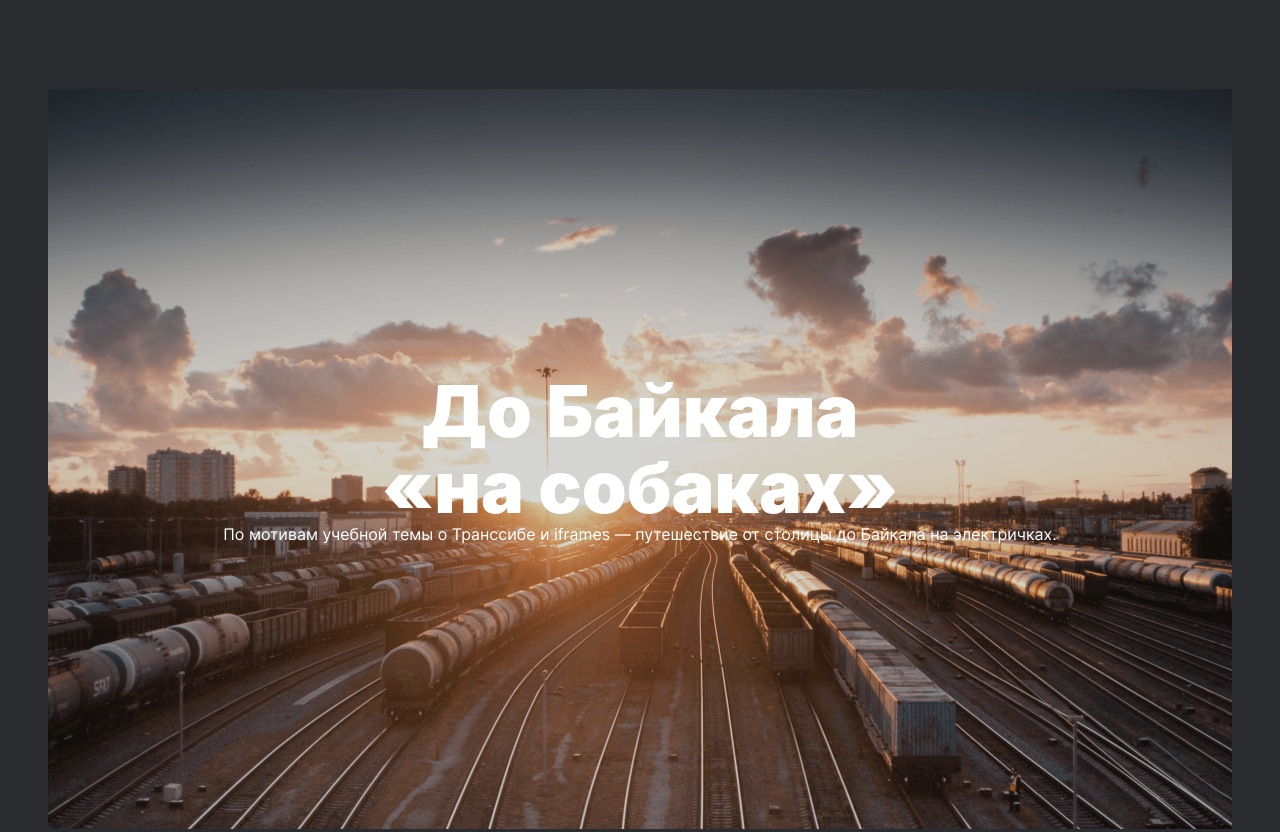
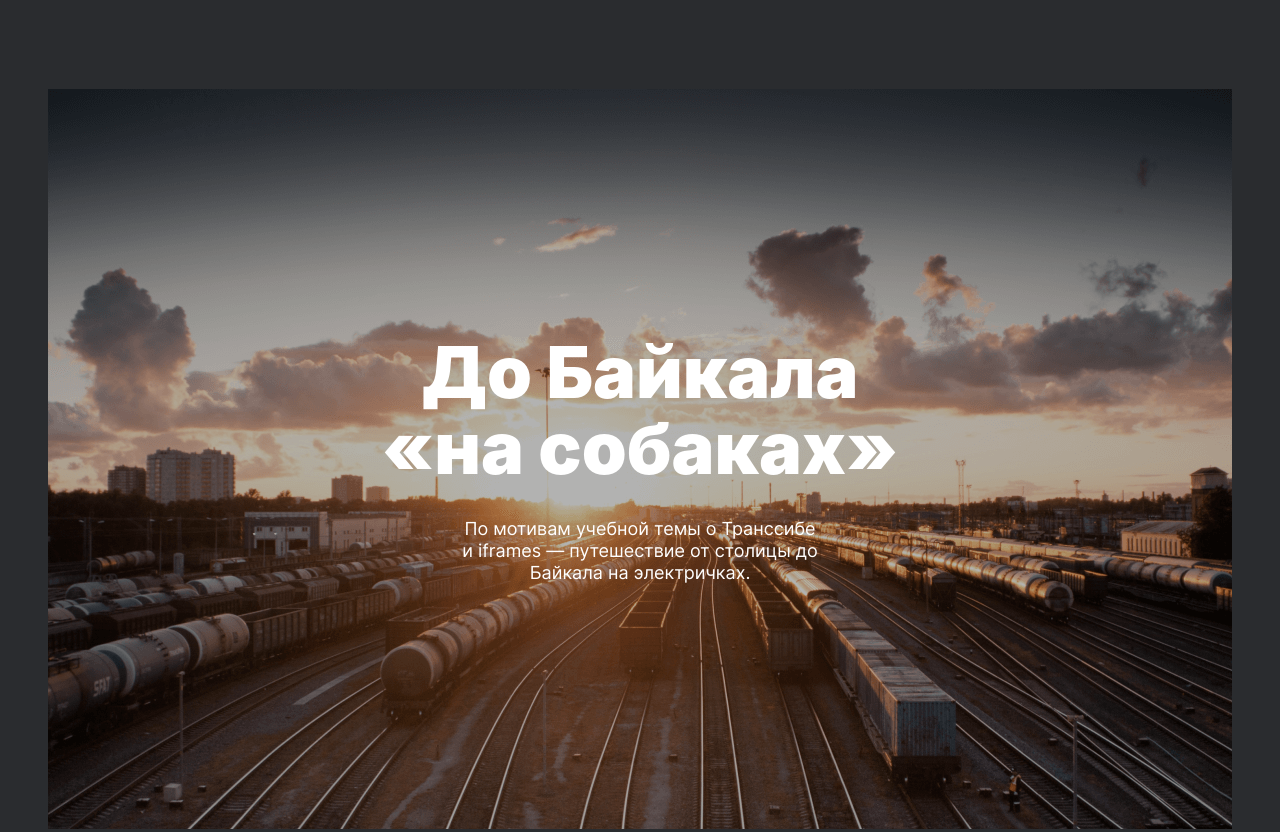
Before and after one commit to IronMiron/russian-travel, a plain HTML site: page index.html in a window 1280 px wide. Shown: the part 5824-6656 px from the top of the page. Drawn offline with Linux system fonts and the light colour scheme; a web font is replaced by a local one.

Commit message:
cover adopted

```diff
--- a/blocks/cover/__background/cover__background.css
+++ /dev/null
@@ -1,17 +0,0 @@
-.cover__background {
-    z-index: 2;
-    grid-row-start: 1;
-    grid-row-end: span 2;
-    grid-column: 1;
-    object-fit: contain;
-    width: 100%;
-    height: 740px;
-    color: #2a2c2f;
-    opacity: 0.8;
-    background-image: url(../../../images/cover.png);
-}
-
-.cover__background:hover {
-    opacity: 0.3;
-    transition: opacity 0.7s linear;
-}
--- /dev/null
+++ b/blocks/cover/__link/cover__link.css
@@ -0,0 +1,16 @@
+.cover__link {
+    display: flex;
+    flex-direction: column;
+    text-decoration: none;
+    color: #FFF;
+    justify-content: center;
+    align-items: center;
+    text-align: center;
+    background: rgba(0, 0, 0, .3);
+    width: 100%;
+}
+
+.cover__link:hover {
+    background: rgba(0, 0, 0, .8);
+    transition: background 0.5s linear;
+}
--- a/blocks/cover/__overlay/cover__overlay.css
+++ /dev/null
@@ -1,7 +0,0 @@
-.cover__overlay {
-    display: grid;
-    grid-template-columns: auto;
-    grid-template-rows: repeat(2, max-content);
-    width: 100%;
-    text-decoration: none;
-}
--- a/blocks/cover/__subtitle/cover__subtitle.css
+++ b/blocks/cover/__subtitle/cover__subtitle.css
@@ -1,12 +1,28 @@
 .cover__subtitle {
-    grid-column: 1;
-    grid-row: 2;
     text-align: center;
-    z-index: 3;
     color: #FFF;
-    margin: 0;
+    margin: 16px 0 0;
+    width: 360px;
+    font-size: 18px;
+    line-height: 22px;
+    font-weight: normal;
 }
 
 .cover__subtitle:visited {
     color: #FFF;
 }
+
+@media screen and (max-width: 768px) {
+    .cover__subtitle {
+        width: 100%*360/768;
+    }
+}
+
+@media screen and (max-width: 540px) {
+    .cover__subtitle {
+        font-size: 14px;
+        line-height: 16px;
+        margin-top: 8px;
+        width: 288px;
+    }
+}
--- a/blocks/cover/__title/cover__title.css
+++ b/blocks/cover/__title/cover__title.css
@@ -1,19 +1,29 @@
 .cover__title {
-    grid-row: 1;
-    grid-column: 1;
     text-align: center;
-    z-index: 3;
-    align-self: flex-end;
     color: #FFF;
     font-size: 72px;
     line-height: 76px;
     font-weight: 900;
     width: 560px;
-    justify-self: center;
-    margin: 0;
+    margin: 0 0 16px;
 }
 
 .cover__title:visited {
     color: #FFF;
     text-decoration: none;
 }
+
+@media screen and (max-width: 768px) {
+    .cover__title {
+        width: 100%*560/768;
+    }
+}
+
+@media screen and (max-width: 540px) {
+    .cover__title {
+        font-size: 32px;
+        line-height: 35px;
+        margin-bottom: 8px;
+        width: 288px;
+    }
+}
--- a/blocks/cover/cover.css
+++ b/blocks/cover/cover.css
@@ -1,5 +1,17 @@
 .cover {
     margin: 92px 48px 0;
+    background-image: url(../../images/cover.png);
+    display: flex;
+    background-repeat: no-repeat;
+    background-size: cover;
+    background-position: center;
+}
+
+.cover::before {
+    content: '';
+    width: 0;
+    height: 0;
+    padding-top: calc(100%*740/1184);
 }
 
 @media screen and (max-width: 1024px) {
--- a/blocks/place/__link/place__link.css
+++ b/blocks/place/__link/place__link.css
@@ -5,3 +5,12 @@
     line-height: 22px;
     font-weight: normal;
 }
+
+.place__link:visited {
+    color: #FFF;
+}
+
+.place__link:hover {
+    opacity: .8;
+    transition: opacity 0.5s linear;
+}
--- a/index.html
+++ b/index.html
@@ -102,7 +102,6 @@
                     <div class="place__website">
                         <p class="place__url-heading">URL</p>
                         <a class="place__link" href="http://vodlozero.ru" target="_blank">http://vodlozero.ru</a>
-
                     </div>
                     <div>
                         <p class="place__paragraph">Сибирь заканчивается не на Урале, а в Карелии: образующая тайгу сибирская лиственница не растёт западнее Водлозера. Зато здесь она вымахивает на 30 метров — леса карельских национальных парков из-за непроходимых болот никогда не знали топора. Некоторым соснам уже больше чем полтысячелетия. Прикоснитесь к живому существу, видевшему солнце раньше, чем увидал его Иван Грозный. В девственном лесу на сотню километров не встретишь тропы. А на редких тропинках деревья в паре метров от земли помечены медвежьими когтями. Чтобы все знали, кто тут хозяин.</p>
@@ -111,10 +110,9 @@
             </section>
 
             <section class="cover">
-                <a href="https://stampsy.com/na-elektrichkakh-do-baikala" target="_blank" class="cover__overlay">
-                    <h2 class="cover__title">До Байкала «на собаках»</h2>
-                    <p class="cover__subtitle">По мотивам учебной темы о Транссибе и iframes — путешествие от столицы до Байкала на электричках.</p>
-                    <div class="cover__background"></div>
+                <a href="https://stampsy.com/na-elektrichkakh-do-baikala" target="_blank" class="cover__link">
+                        <h2 class="cover__title">До Байкала <br>«на собаках»</h2>
+                        <p class="cover__subtitle">По мотивам учебной темы о Транссибе и iframes — путешествие от столицы до Байкала на электричках.</p>
                 </a>
             </section>
         </main>
--- a/pages/index.css
+++ b/pages/index.css
@@ -30,11 +30,10 @@
 @import url(../blocks/place/__url-heading/place__url-heading.css);
 @import url(../blocks/place/__link/place__link.css);
 
-@import url(../blocks/cover/__overlay/cover__overlay.css);
 @import url(../blocks/cover/__title/cover__title.css);
 @import url(../blocks/cover/__subtitle/cover__subtitle.css);
-@import url(../blocks/cover/__background/cover__background.css);
 @import url(../blocks/cover/cover.css);
+@import url(../blocks/cover/__link/cover__link.css);
 
 @import url(../blocks/footer/footer.css);
 @import url(../blocks/footer/__copyright/footer__copyright.css);
```
Also changed, not shown: 1 other file.
